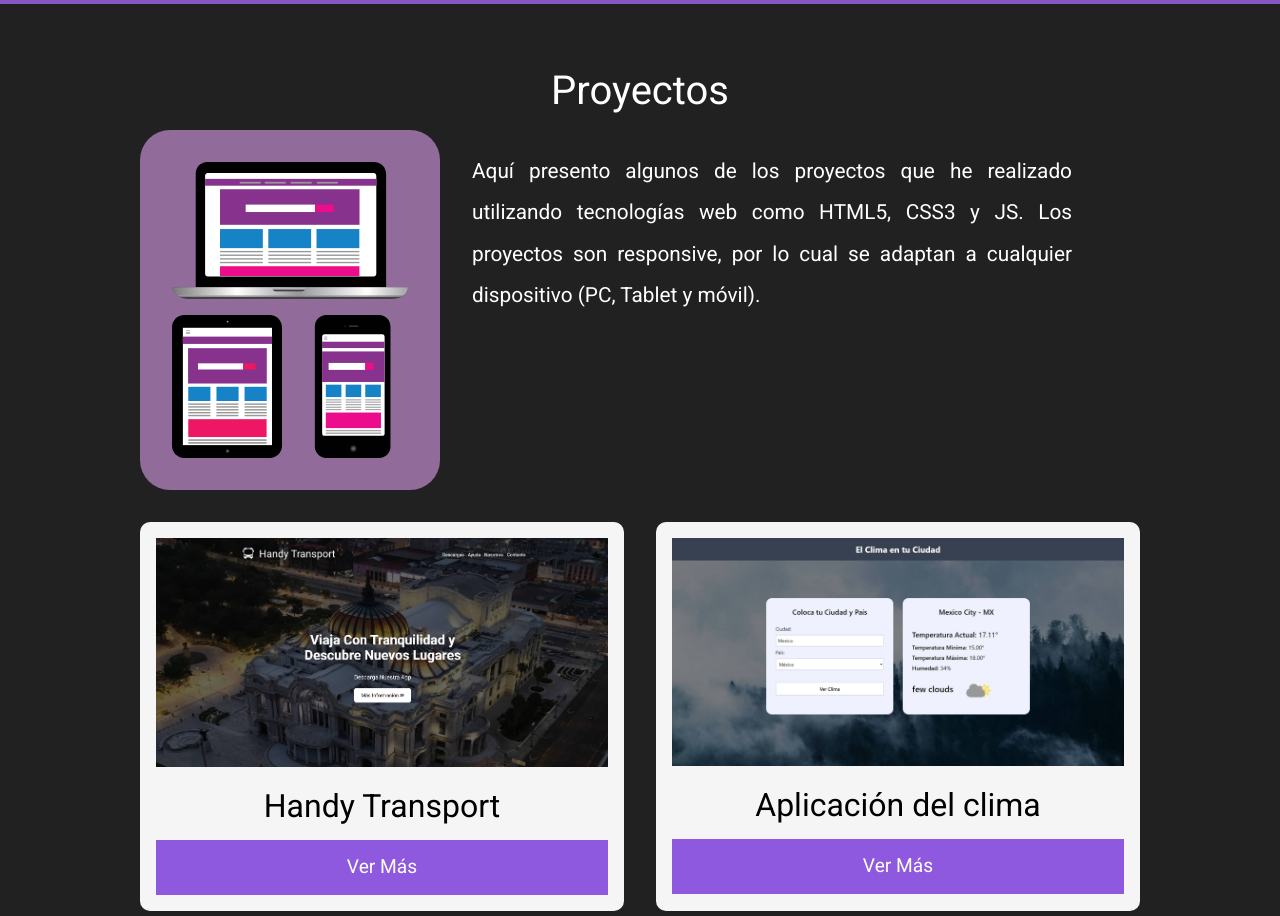
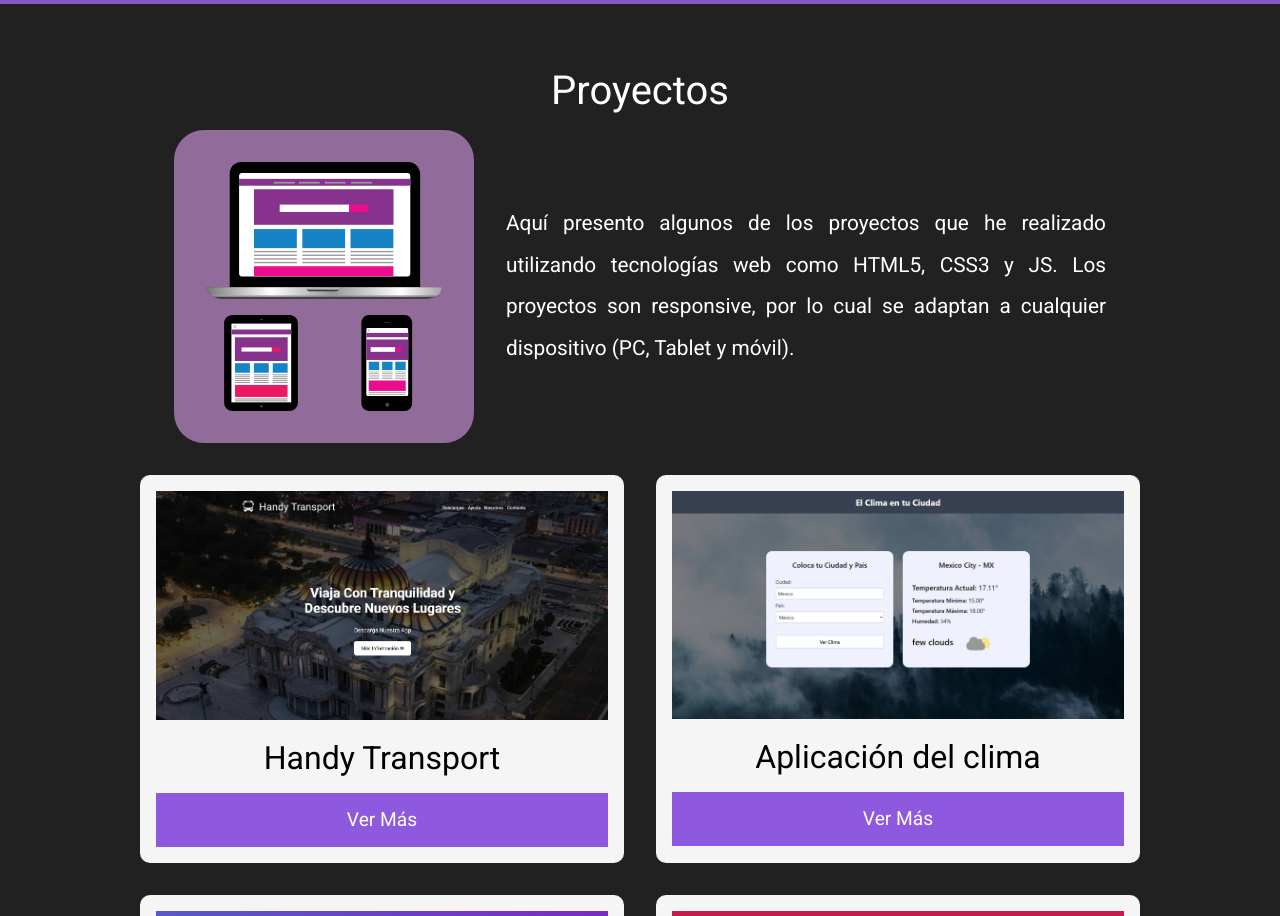
Before and after one commit to FTH-EGC/Portafolio, a React (Create React App) app: page / in a window 1280 px wide. Shown: the part 2100-3016 px from the top of the page. Built offline with nearby package versions, Linux system fonts and the light colour scheme.

Commit message:
Centrando imagen de laptop

```diff
--- a/src/components/Proyectos.js
+++ b/src/components/Proyectos.js
@@ -9,7 +9,8 @@
     display: grid;
     grid-template-rows: repeat(2, max-content);
     column-gap: 2rem;
-
+    align-items: center;
+    justify-content: center;
     @media (min-width: 768px){
         grid-template-columns: 30% 60%;
     }
@@ -30,13 +31,13 @@
 
 const DivImagenesDC = styled.div`
     display: grid;
-    grid-template-columns: repeat(2, 1fr);
+    grid-template-columns: repeat(2, auto);
     column-gap: 1rem;
 
     img{
-        max-width: 100%;
+        height: 6rem;
+    }
 
-    }
 `;
 
 const DivDescripcionP = styled.div`
@@ -60,12 +61,14 @@
     }
 `;
 
-
-
 const ImagenProyecto = styled.img`
 
     width: 20rem;
 
+`;
+const DivImgProyecto = styled.div`
+    display: flex;
+    justify-content: center;
 `;
 
 
@@ -81,7 +84,9 @@
             <div className="contenedor">
                 <DivContenidoTec>
                     <DivImgaenes>
-                        <ImagenProyecto src={imagenes.imgLaptop} alt="Imagen Dispositivo"/>
+                        <DivImgProyecto>
+                            <ImagenProyecto src={imagenes.imgLaptop} alt="Imagen Dispositivo"/>
+                        </DivImgProyecto>
                         <DivImagenesDC>
                             <img src={imagenes.imgTablet} alt="Imagen Dispositivo"/>
                             <img src={imagenes.imgCelular} alt="Imagen Dispositivo"/>
```
Also changed, not shown: 1 other file (tests, documents, lock files or other folders).
